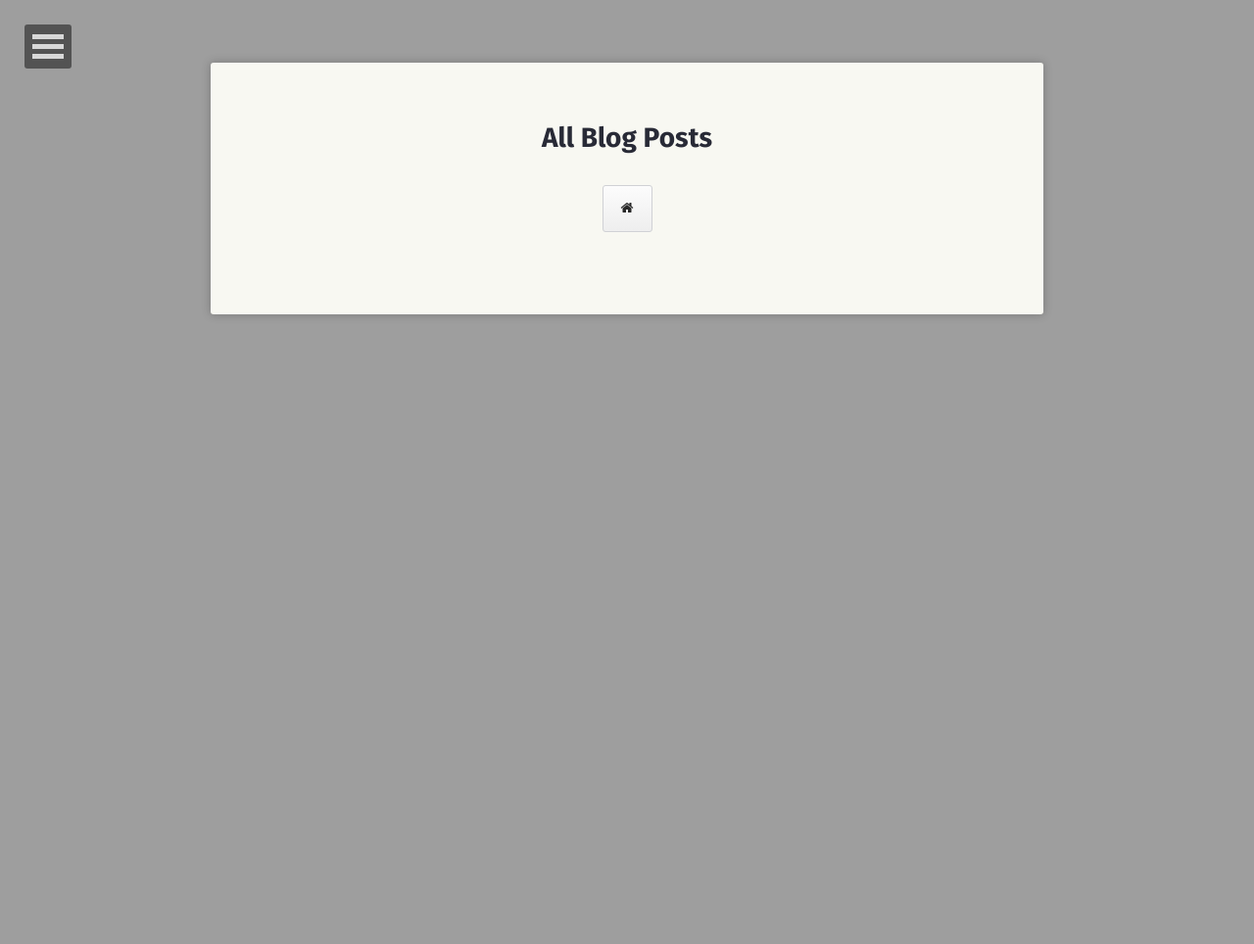
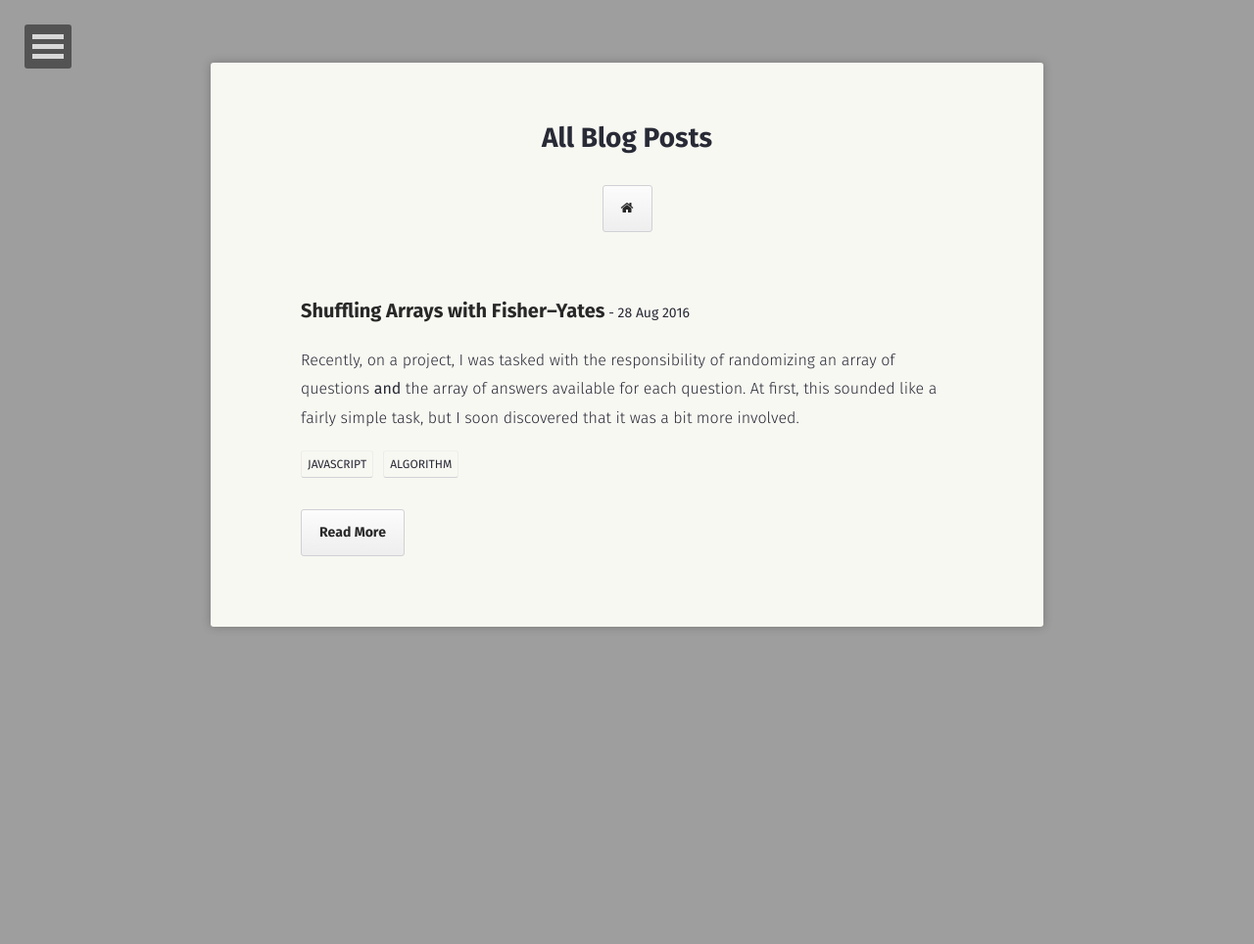
Before and after one commit to neurohacked/neurohacked.github.io, a Jekyll site: the page built from blog/index.md, in a window 1280 px wide. Shown: the whole page at 98% size. Built offline with Jekyll 4.4.1, drawn with Linux system fonts in a browser that asks for light colours; some web fonts are replaced; part of the change alters nothing that is shown.

Commit message:
migrate in blog post #1

```diff
--- a/_layouts/post-list.html
+++ b/_layouts/post-list.html
@@ -27,8 +27,10 @@ layout: compress
                     <ul>
                         <li class="wow fadeInLeft" data-wow-duration="1.5s">
                             <a class="zoombtn" href="{{ site.url }}{{ post.url }}">{{ post.title }}</a> - {{ post.date | date_to_string }}
-
                             <p>{{ post.excerpt }}</p>
+                            <p style="width:100%;margin-top:0;" class="entry-meta entry-tags">
+                                {% for tag in post.tags %}<a style="margin-left:0;margin-right:10px;" href="{{ site.url }}/tags/#{{ tag }}" title="Pages tagged {{ tag }}" class="tag"><span style="font-size: .75rem;" class="term">{{ tag }}</span></a>{% unless forloop.last %}{% endunless %}{% endfor %}
+                            </p>
                             <a href="{{ site.url }}{{ post.url }}" class="btn zoombtn">Read More</a>
                         </li>
                     </ul>
--- /dev/null
+++ b/_posts/2016-11-10-shuffling-arrays-with-fisheryates.md
@@ -0,0 +1,86 @@
+---
+layout: post
+title: "Shuffling Arrays with Fisher–Yates"
+date: "2016-08-27 16:38:19 -0800"
+tag:
+- javascript
+- algorithm
+---
+Recently, on a project, I was tasked with the responsibility of randomizing an array of questions **and** the array of answers available for each question. At first, this sounded like a fairly simple task, but I soon discovered that it was a bit more involved.
+
+First, the content:
+
+{% highlight javascript %}
+// Constructor for questions
+class Quiz {
+  constructor (questions) {
+    this.questions = questions;
+  }
+}
+// create the questions for the quiz
+const questions = [{
+   question: {
+       text: 'Who is Mario\'s dinosaur friend?',
+       answers: ['Rex', 'Luigi', 'Toshi', 'Yoshi'],
+       correctAnswer: 'Yoshi'
+   },
+}, {
+   question: {
+       text: 'What does Sonic the Hedgehog love to collect?',
+       answers: ['Jewels', 'Coins', 'Diamonds', 'Rings'],
+       correctAnswer: 'Rings'
+   },
+}, {
+   question: {
+       text: 'Which of these is NOT a Pac-Man ghost?',
+       answers: ['Inky', 'Clyde', 'Blinky', 'Bonnie'],
+       correctAnswer: 'Bonnie'
+   },
+}, {
+   question: {
+       text: 'Who is Link\'s fairy companion?',
+       answers: ['Siri', 'Alexa', 'Cortana', 'Navi'],
+       correctAnswer: 'Navi'
+   },
+}, {
+   question: {
+       text: 'Which game has a character that says "@!#?@!" every time he is hit by something?',
+       answers: ['Donkey Kong', 'Mega Man', 'Mario', 'Q*bert'],
+       correctAnswer: 'Q*bert'
+   },
+}];
+
+new Quiz(questions);
+{% endhighlight %}
+
+My first guess at dealing with this was to use `Math.random()` on the array of questions. After some research, I discovered the extremely useful [Fisher–Yates Shuffle](https://en.wikipedia.org/wiki/Fisher%E2%80%93Yates_shuffle). Using this algorithm, we can create a function like this
+
+{% highlight javascript %}
+// Shuffle function using the Fisher–Yates Shuffle
+function shuffle(array) {
+    let counter = array.length;
+    // While there are elements in the array
+    while (counter) {
+        // Pick a random index and decrease the counter
+        let index = Math.floor(Math.random() * counter--);
+        // Then swap the last element with it
+        let temp = array[counter];
+        array[counter] = array[index];
+        array[index] = temp;
+    }
+    return array;
+}
+// Shuffle questions
+let shuffledQuestions = shuffle(questions);
+{% endhighlight %}
+
+and pass in our array of questions to algorithmically shuffle them. This works really well, but we still have the problem of shuffling the answers associated with each question. To solve this, we can use a good ol' for loop on our `shuffledQuestions` and apply our shuffle function to the answers of each question.
+
+{% highlight javascript %}
+// Shuffle each question's answers
+for (let i = 0; i < shuffledQuestions.length; i++) {
+	shuffle(shuffledQuestions[i].question.answers);
+}
+{% endhighlight %}
+
+This all makes for a great, dynamic, and unpredictable set of questions and answers useable for a quiz.
```
